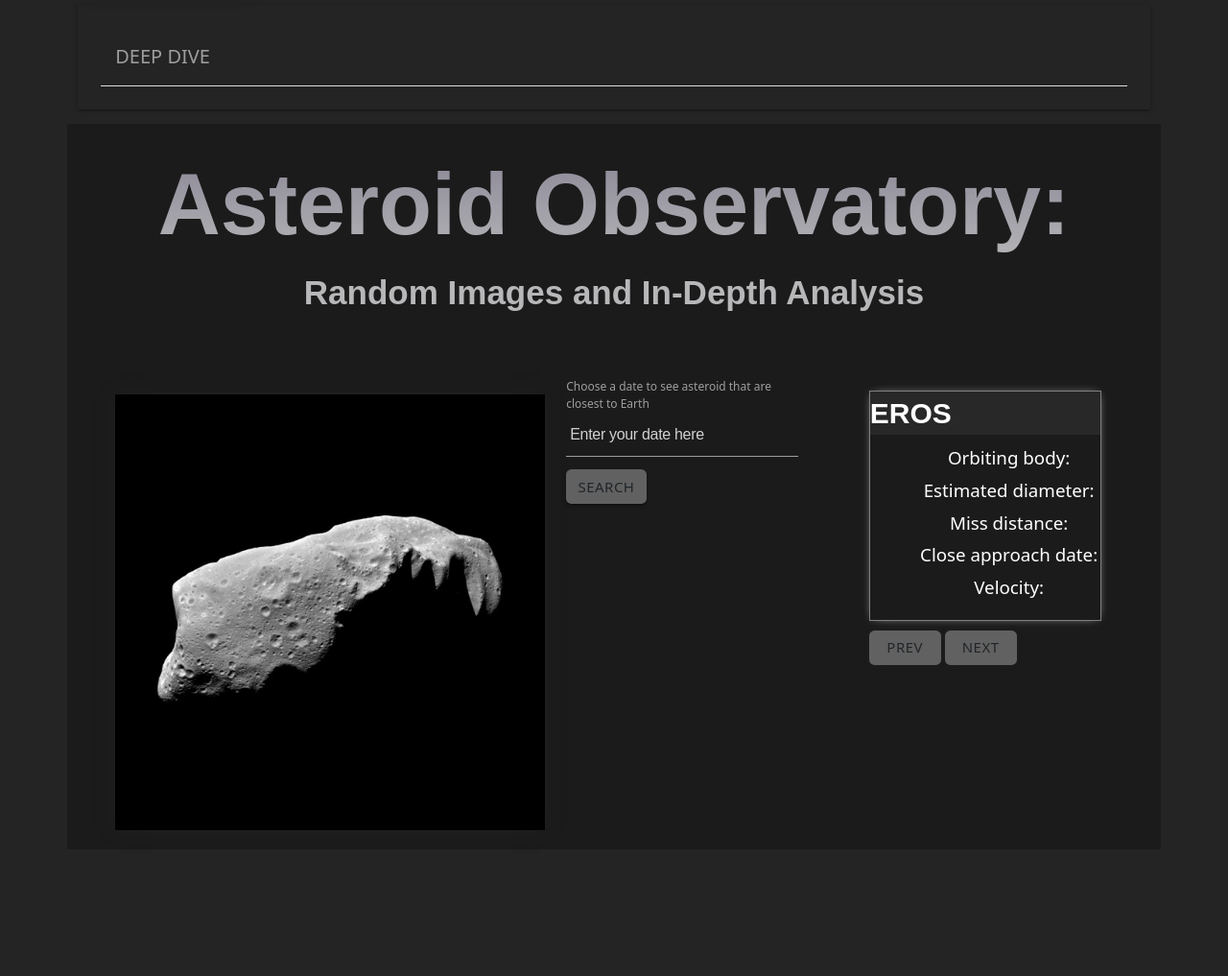
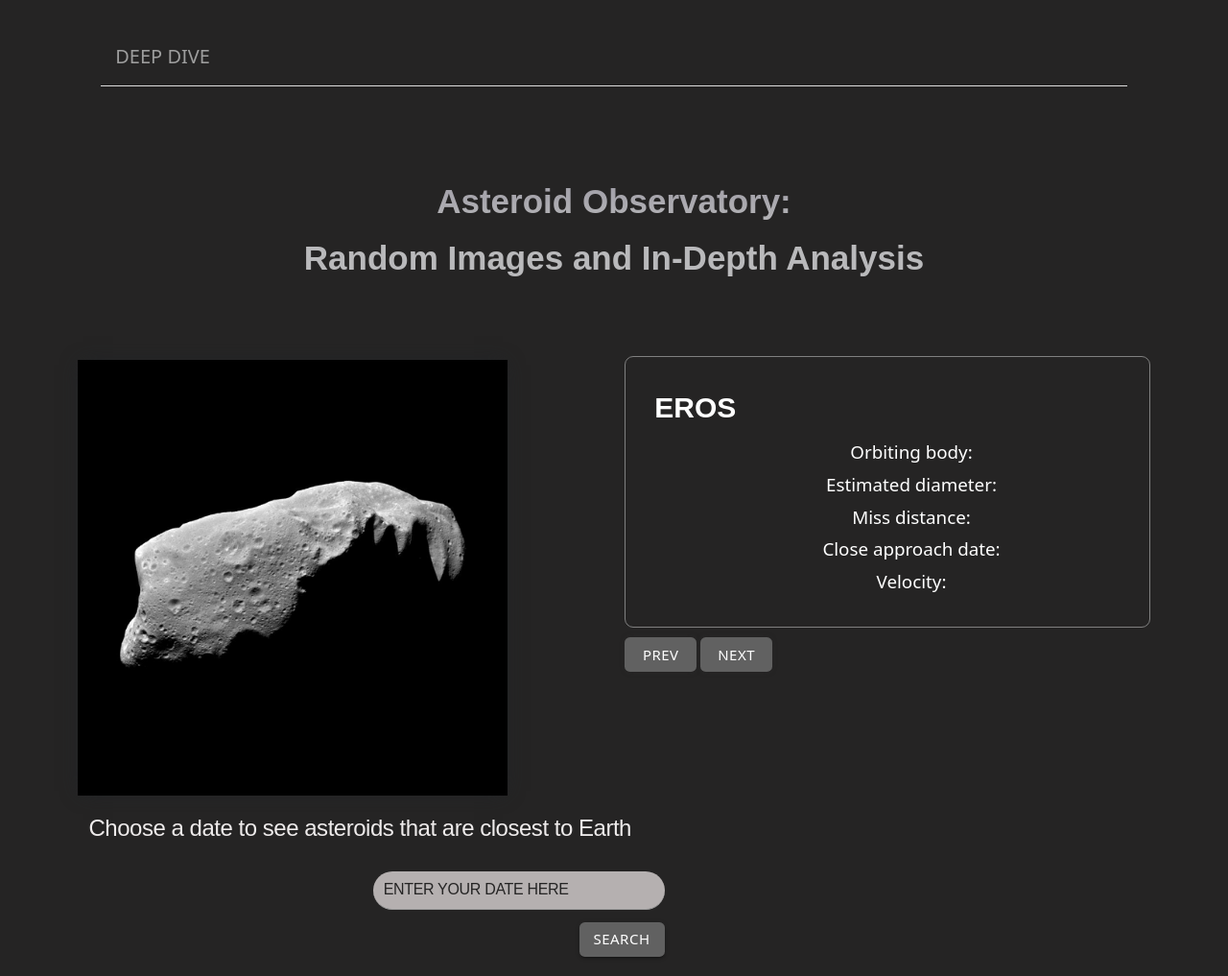
Before and after one commit to brenthouston/Cosmic-Daily, a plain HTML site: page index.html in a window 1280 px wide. Shown: the part 347-1364 px from the top of the page at 96% size. Before the commit the page ends 1252 px from the top, so only its background shows below. Drawn offline with nearby package versions, Linux system fonts and the light colour scheme; no server answers; a web font is replaced by a local one.

Commit message:
asteroid section retooling

```diff
--- a/assets/style.css
+++ b/assets/style.css
@@ -78,6 +78,16 @@ h2 {
   font-size: 35px;
 }
 
+h2#asteroidH2{
+
+        color: #ffffff;
+        font-family: "indivisible", sans-serif;
+        font-weight: 700;
+        font-style: normal;
+        font-size: 35px;
+
+}
+
 p {
   /* Explore the Universe one day at a time and travel back in time to view past images. With our NASA Picture of the Day, enjoy today’s pic below or select a date to see the image for that date. */
 
@@ -93,7 +103,7 @@ p {
   line-height: 1.2em;
   letter-spacing: -0.02em;
 
-  color: #ffffff;
+  color: #eeebeb;
 }
 
 .explore-search {
@@ -105,7 +115,7 @@ ul#pic-info.collapsible{
 width: 100%;
 padding: 24px;
 line-height: 1.3em;
-
+box-shadow: none;
 
 }
 
@@ -130,15 +140,17 @@ li{
 
 .hero {
     margin-top: 18px;
+
  max-width: 100%;
-  box-shadow: 0px 0px 15px -5px;
+ border-radius: 4px;
+
 }
 
 
 
 #asteroidH2 {
   text-align: center;
-  padding: 30px 0px 10px 0px;
+  padding: 60px 0px 10px 0px;
   font-family: "belarius-poster", sans-serif;
   font-weight: 700;
   font-style: normal;
@@ -173,14 +185,28 @@ button {
 font-weight: 300;
 font-style: normal;
   margin-top: 5px;
-
+ border-radius: 6px;
   border: none;
+  color: white !important;
 }
 
 #asteroid-section {
-  background-color: rgba(0, 0, 0, 0.25);
+  background-color: #252424;
+
+
 }
 
+#asteroid-bottom{
+    display: flex;
+}
+
+#asteroidDiv{
+    display: flex;
+    flex-direction: column;
+  align-items: end;
+   width: 600px;
+
+}
 
 
 
@@ -197,12 +223,13 @@ input.datepick.datepicker{
     border-radius: 20px;
 }
 
+input.datepick.datepicker::placeholder{
+    color:#252424;
+    padding-left: 10px;
+}
 
 
 
-.nasa-search{
-    display: flex;
-}
 
 input {
 
@@ -234,7 +261,7 @@ background-color: #545454;
   color: rgb(0, 0, 0);
   font-size: 2rem;
   width: 100%;
-  background-color: #e3e6e710;
+  background-color: #252424;
   line-height: 3rem;
 }
 
@@ -242,22 +269,43 @@ background-color: #545454;
   width: 35vw;
   margin-top: 17px;
   margin-bottom: 20px;
-  margin-left: 3vw;
+
   box-shadow: 0px 0px 20px -5px;
 }
 
 #text-area {
   border: 1px solid grey;
-  height: 16rem;
-  box-shadow: 0px 0px 10px -5px;
+  border-radius: 9px;
   margin: 13px 0px 0px 0px;
-  margin-right: 4vw;
+  padding: 30px;
+
+}
+button#Asteroid-Search{
+    width:89px;
 }
 
-#asteroidDiv {
-  margin-right: 4vw;
+
+
+#asteroid-date-search{
+
+    margin-top: 15px;
+    padding: 7px;
+    width: 290px;
+    height: 25px;
+    left: 32px;
+    top: 14px;
+
+    background: #B5B0B0;
+    border-radius: 20px;
+
+}
+#asteroid-date-search::placeholder{
+    color:#252424;
 }
 
+p#asteroid-choose{
+  width:100%;
+}
 #next,
 #prev {
   padding: 2px;
--- a/index.html
+++ b/index.html
@@ -21,7 +21,7 @@
       </header>
          <section class="row explore-search">
           <!-- Explore Universe -->
-            <article class="col-8 px-5">
+            <article class="col-8">
                 <p><strong>Explore the Universe </strong> one day at a time and travel back in time to view past images. With our NASA Picture of the Day, enjoy today’s pic below or select a date to see the image for that date. </p>
             </article>
 
@@ -54,15 +54,16 @@
           src="assets/images/asteroid-9.png"
           alt="pic of asteroid"
           />
+          <!-- Asteroid Search -->
+           <div id = 'asteroid-search' class = 'text-right col l6 s6'>
+      <div id="asteroidDiv">
+        <p id="asteroid-choose">Choose a date to see asteroids that are closest to Earth</p>
+        <input type="text" id="asteroid-date-search"  class="datepicker" name="asteroid-date-search" placeholder=" ENTER YOUR DATE HERE" >
+        <button class="waves-effect waves-light btn grey darken-2" type="submit" id="Asteroid-Search">Search</button>
+      </div>
         </div>
-        <!-- Asteroid Search -->
-        <div id = 'asteroid-search' class = 'col l6 s6'>
-          <div id="asteroidDiv">
-            <label for="">Choose a date to see asteroid that are closest to Earth</label>
-            <input type="text" id="asteroid-date-search"  class="datepicker" name="asteroid-date-search" placeholder=" Enter your date here" >
-            <button class="waves-effect waves-light btn grey darken-2" type="submit" id="Asteroid-Search">Search</button>
-          </div>
         </div>
+
         <!-- Asteroid STATS -->
         <div id="asteroid-layout-rightside" class="col l6 s12 white-text">
           <div id="text-area">
@@ -77,9 +78,13 @@
           </div>
           <button  id = 'prev' class="waves-effect waves-light btn grey darken-2">Prev</button>
           <button id = 'next'class="waves-effect waves-light btn grey darken-2">Next</button>
-        </div>
+
+
+
         </div>
       </article>
+    </div>
+
     </main>
     <script src="https://code.jquery.com/jquery-3.4.1.min.js"></script>
     <script
```
